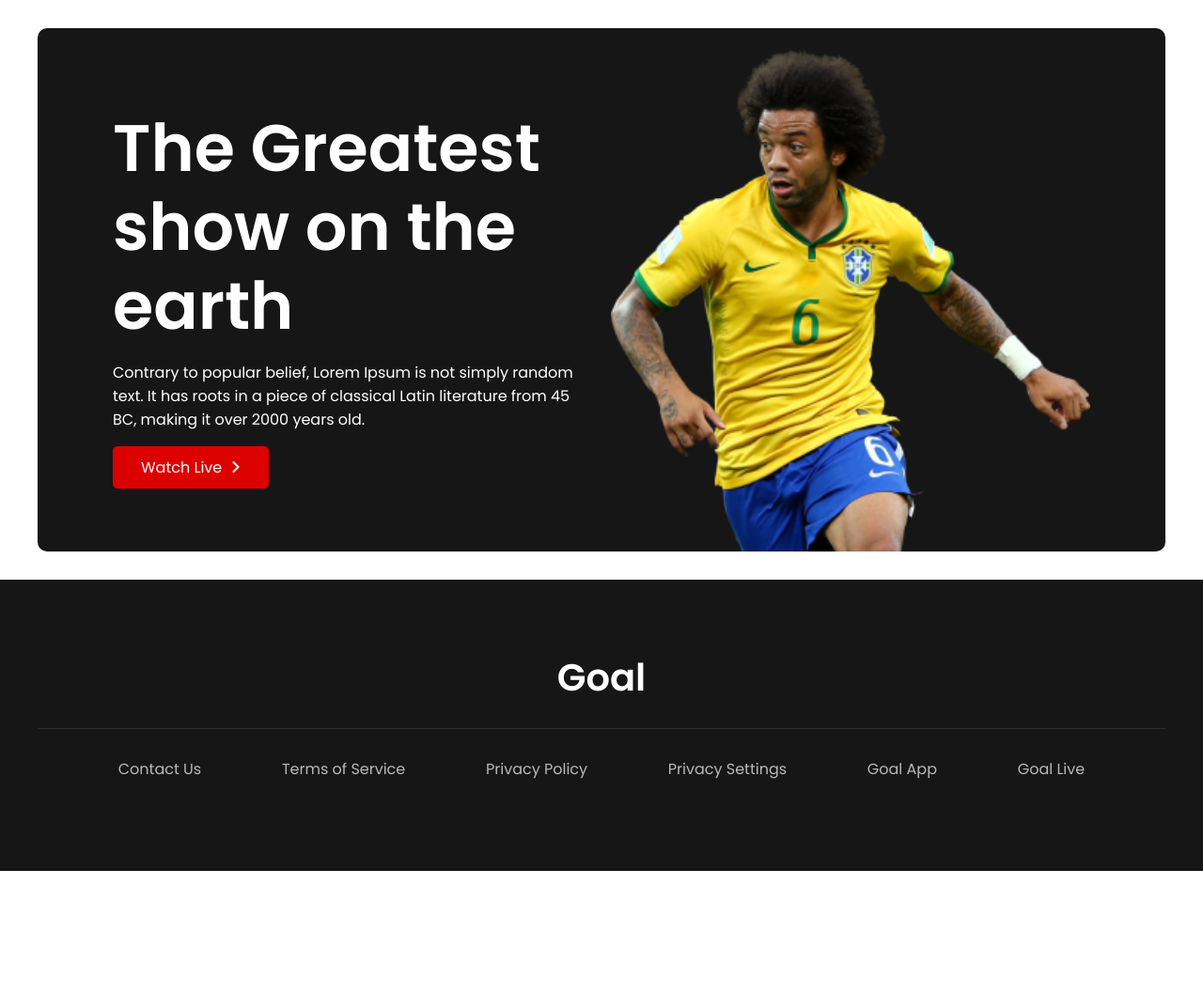
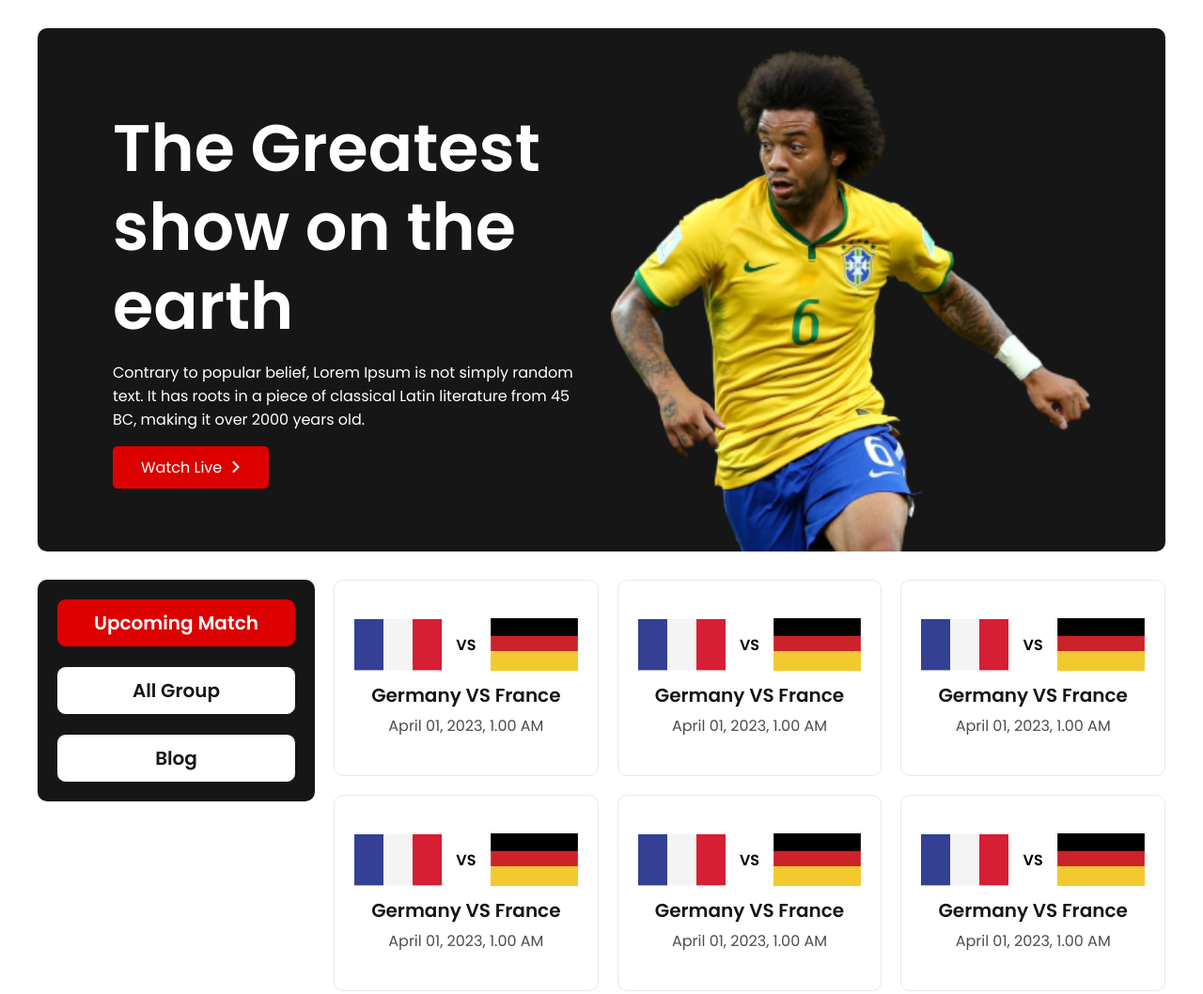
Before and after one commit to devshowmik/world-cup, a plain HTML site: page index.html in a window 1280 px wide. Shown: the top 1058 px of the page at 94% size. Before the commit the page ends 927 px from the top, so only its background shows below. Drawn offline with Linux system fonts and the light colour scheme.

Commit message:
content navigation and upcoming match

```diff
--- a/index.html
+++ b/index.html
@@ -10,6 +10,9 @@
   </head>
   <body>
     <div class="container">
+      <!------------------------
+                  header
+          -------------------------->
       <header>
         <div class="text-area">
           <h2>The Greatest show on the earth</h2>
@@ -23,7 +26,78 @@
           <img src="images/Banner Image.png" alt="" />
         </div>
       </header>
+      <!------------------------
+                  Main Content
+          -------------------------->
+      <div class="main-content">
+        <div class="content-nav">
+          <ul>
+            <li><a class="active" href="#">Upcoming Match</a></li>
+            <li><a href="#">All Group</a></li>
+            <li><a href="#">Blog</a></li>
+          </ul>
+        </div>
+        <div class="upcoming-match">
+          <div class="match">
+            <div class="competitor">
+              <img src="images/Flag.png" alt="Flag" />
+              <h4>VS</h4>
+              <img src="images/germany Flag.png" alt="Flag" />
+            </div>
+            <h3>Germany VS France</h3>
+            <p>April 01, 2023, 1.00 AM</p>
+          </div>
+          <div class="match">
+            <div class="competitor">
+              <img src="images/Flag.png" alt="Flag" />
+              <h4>VS</h4>
+              <img src="images/germany Flag.png" alt="Flag" />
+            </div>
+            <h3>Germany VS France</h3>
+            <p>April 01, 2023, 1.00 AM</p>
+          </div>
+          <div class="match">
+            <div class="competitor">
+              <img src="images/Flag.png" alt="Flag" />
+              <h4>VS</h4>
+              <img src="images/germany Flag.png" alt="Flag" />
+            </div>
+            <h3>Germany VS France</h3>
+            <p>April 01, 2023, 1.00 AM</p>
+          </div>
+          <div class="match">
+            <div class="competitor">
+              <img src="images/Flag.png" alt="Flag" />
+              <h4>VS</h4>
+              <img src="images/germany Flag.png" alt="Flag" />
+            </div>
+            <h3>Germany VS France</h3>
+            <p>April 01, 2023, 1.00 AM</p>
+          </div>
+          <div class="match">
+            <div class="competitor">
+              <img src="images/Flag.png" alt="Flag" />
+              <h4>VS</h4>
+              <img src="images/germany Flag.png" alt="Flag" />
+            </div>
+            <h3>Germany VS France</h3>
+            <p>April 01, 2023, 1.00 AM</p>
+          </div>
+          <div class="match">
+            <div class="competitor">
+              <img src="images/Flag.png" alt="Flag" />
+              <h4>VS</h4>
+              <img src="images/germany Flag.png" alt="Flag" />
+            </div>
+            <h3>Germany VS France</h3>
+            <p>April 01, 2023, 1.00 AM</p>
+          </div>
+        </div>
+      </div>
     </div>
+    <!------------------------
+                  Footer
+          -------------------------->
 
     <footer>
       <div class="container">
--- a/style.css
+++ b/style.css
@@ -17,6 +17,7 @@ h1,h2,h3,h4,h5,h6{
 ul{
     list-style: none;
     padding: 0;
+    margin: 0;
 }
 a{
     text-decoration: none;
@@ -100,3 +101,78 @@ font-size: 16px;
 footer a{
     color: #B9B9B9;
 }
+/* ----------------------
+        main content style
+------------------------*/
+.main-content{
+    display: grid;
+    grid-template-columns: 1fr 3fr;
+    grid-gap: 20px;
+    margin-top: 30px;
+}
+/* ----------------------
+        main content navigation style
+------------------------*/
+.main-content .content-nav ul{
+    display: flex;
+    flex-direction: column;
+    text-align: center;
+    background-color: #161616;
+    padding: 20px;
+    border-radius: 10px;
+}
+.main-content .content-nav ul li{
+    margin-top: 20px;
+}
+.main-content .content-nav ul li:first-child{
+    margin-top: 0;
+}
+.main-content .content-nav ul a{
+    color: #161616;
+    font-size: 20px;
+    font-weight: 600;
+    border: 1px solid #161616;
+    background-color: #fff;
+    border-radius: 10px;
+    display: block;
+    padding: 10px 0;
+    transition-duration: .3s;
+}
+.main-content .content-nav ul a.active,
+.main-content .content-nav ul li:hover a{
+    color: #fff;
+    background-color: #DD0000;
+}
+/* ----------------------
+        upcoming match style
+------------------------*/
+.upcoming-match{
+    display: grid;
+    grid-template-columns: repeat(3,1fr);
+    grid-gap: 20px;
+}
+.match {
+    border: 1px solid #E8E8E8;
+    border-radius: 10px;
+    padding: 40px 20px;
+    display: flex;
+    flex-direction: column;
+    justify-content: center;
+    text-align: center;
+}
+.match .competitor{
+    display: flex;
+    justify-content: space-between;
+    font-size: 16px;
+    align-items: center;
+}
+.match h3{
+    font-size: 20px;
+    color: #161616;
+    margin: 10px 0 0 0;
+}
+.match p {
+    font-size: 16px;
+    color: #4D4D4D;
+    margin: 5px 0 0 0;
+}
```
